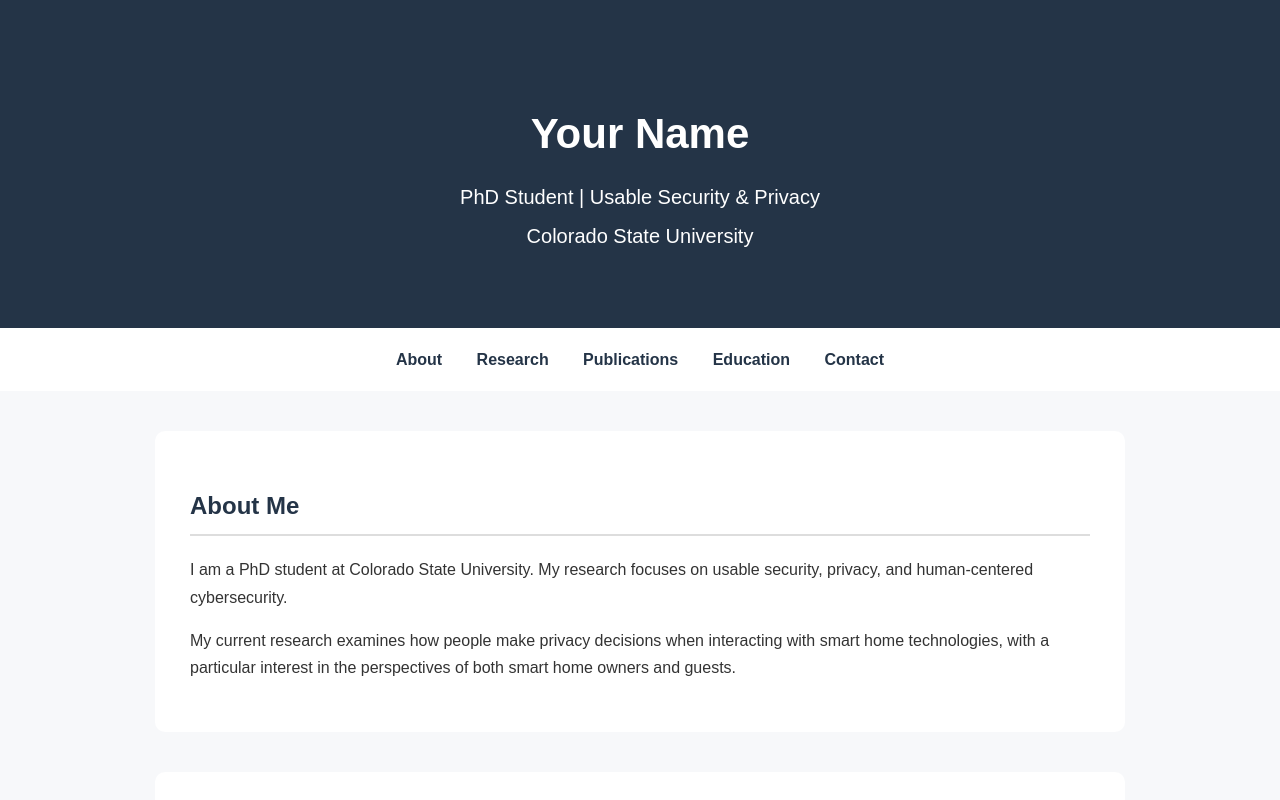
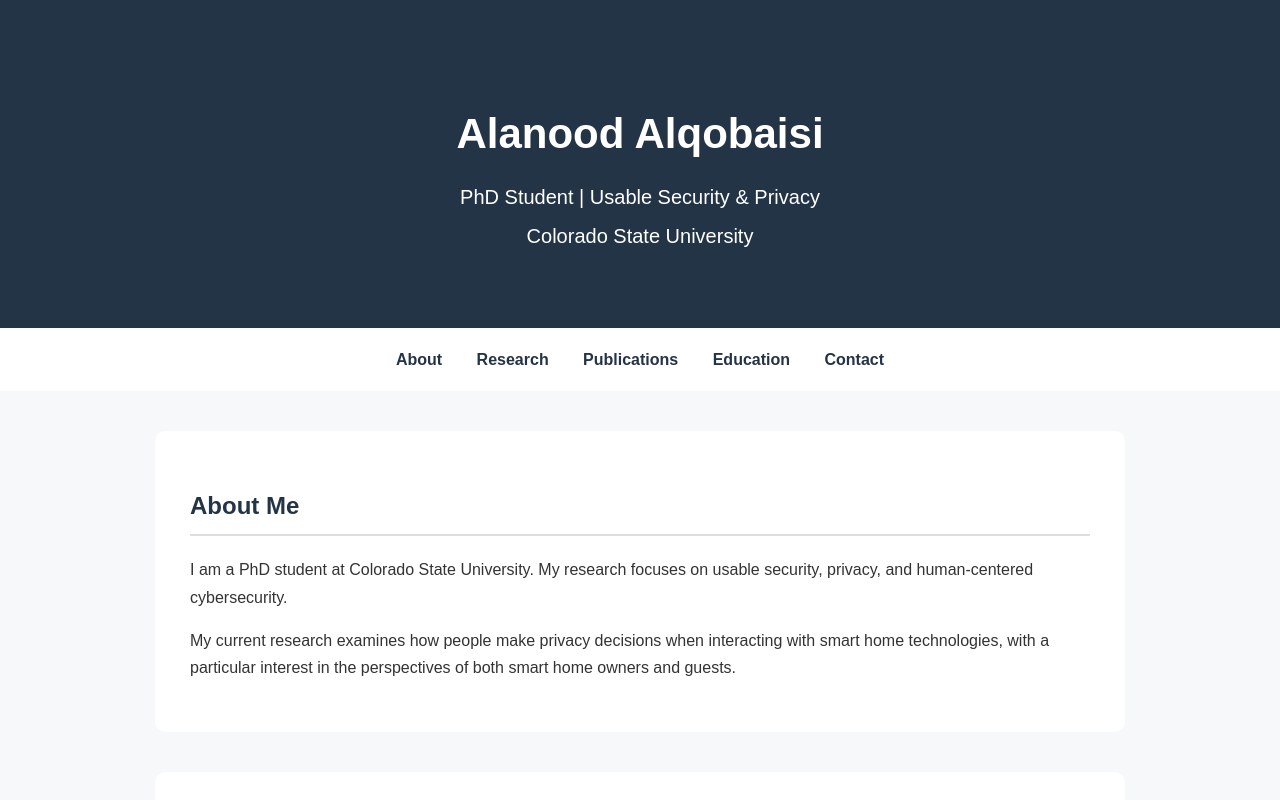
Before and after one commit to alanalqobaisi/alanalqobaisi.github.io, a plain HTML site: page index.html in a window 1280 px wide. Shown: the top 800 px of the page. Drawn offline with Linux system fonts and the light colour scheme.

Commit message:
Update header with name 'Alanood Alqobaisi'

```diff
--- a/index.html
+++ b/index.html
@@ -83,7 +83,7 @@
 <body>
 
 <header>
-    <h1>Your Name</h1>
+    <h1>Alanood Alqobaisi</h1>
     <p>PhD Student | Usable Security & Privacy</p>
     <p>Colorado State University</p>
 </header>
```
